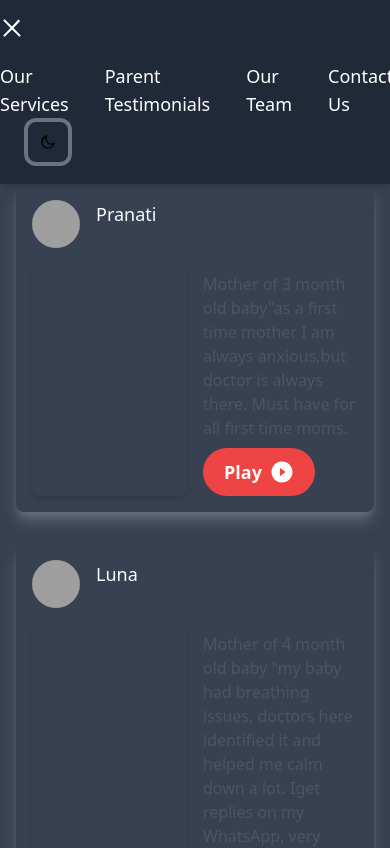
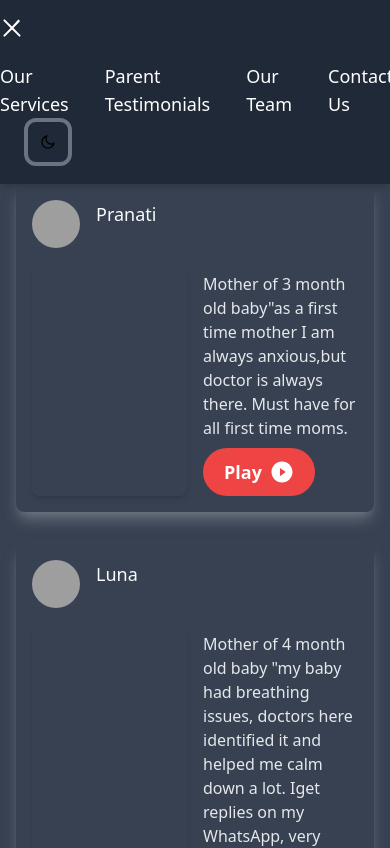
Before and after one commit to shreypilot/Babynama-holistic-plans, a React (Create React App) app: page /testimonal in a window 390 px wide. Shown: the top 848 px of the page. Built offline with nearby package versions, Linux system fonts and the light colour scheme; grey boxes are pictures that could not be loaded.

Commit message:
responsive

```diff
--- a/src/Components/Home.js
+++ b/src/Components/Home.js
@@ -14,7 +14,7 @@ const Home = () => {
                     Holistic Plans
                 </h1>
                 <div className='mx-auto max-w-3xl'>
-                  <p className={ `mb-8 font-medium text-gray-600 sm:text-xl md:text-2xl  ${theme === 'light' ? ' text-gray-300' : 'text-black'}`}>Dedicated pediatrician for your baby, personal care plan, Best possible baby care</p>
+                  <p className={ `mb-8 font-medium  sm:text-xl md:text-2xl  ${theme === 'light' ? ' text-gray-100' : 'text-black'}`}>Dedicated pediatrician for your baby, personal care plan, Best possible baby care</p>
                    <div className='flex max-w-none gap-4 pt-20'>
                     <button className='flex w-full sm:w-auto'>
                         <a className='w-full text-base font-medium sm:text-lg md:text-xl bg-blue-600 hover:bg-green-950 py-4 px-6 rounded-md text-white '>Get Started</a>
--- a/src/Components/Team.js
+++ b/src/Components/Team.js
@@ -57,7 +57,7 @@ const Team = () => {
             <div className="px-4 py-12">
               <h3 className={` ${theme === 'light' ? 'text-gray-50' : 'text-gray-950'} text-lg font-bold mb-1`}>{member.name}</h3>
               <p className={` mb-1 ${theme === 'light' ? 'text-gray-100' : 'text-gray-900'}`}>{member.degree}</p>
-              <p className={`text-gray-600 text-sm ${theme === 'light' ? 'text-gray-100' : 'text-gray-800'}`}>{member.experience} years of experience</p>
+              <p className={`text-sm ${theme === 'light' ? 'text-gray-100' : 'text-gray-800'}`}>{member.experience} years of experience</p>
             </div>
           </div>
 
--- a/src/Components/Testimonal.js
+++ b/src/Components/Testimonal.js
@@ -85,7 +85,7 @@ const Testimonial = () => {
                     {/* <img className="h-48 w-full object-cover rounded-lg shadow-md" src={testimonial.image} alt={testimonial.name} /> */}
                   </div>
                   <div className="col-span-1">
-                    <p className={`mt-2 text-gray-600  ${theme === 'light' ? 'text-gray-200' : 'text-gray-800'} `}>{testimonial.testimonial}</p>
+                    <p className={`mt-2 ${theme === 'light' ? 'text-gray-200' : 'text-gray-800'} `}>{testimonial.testimonial}</p>
                     <div className=" w-full h-full">
                       <div className=" flex justify-start mt-2">
                         <button className="bg-red-500 hover:bg-red-600 rounded-l-full rounded-r-full h-12 w-28 flex items-center justify-center" onClick={() => handleVideoClick(testimonial.videoUrl)}>
```
